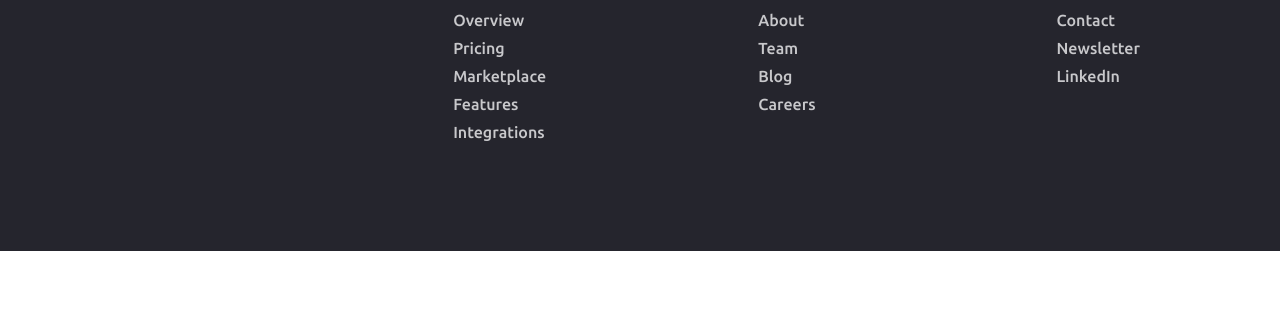
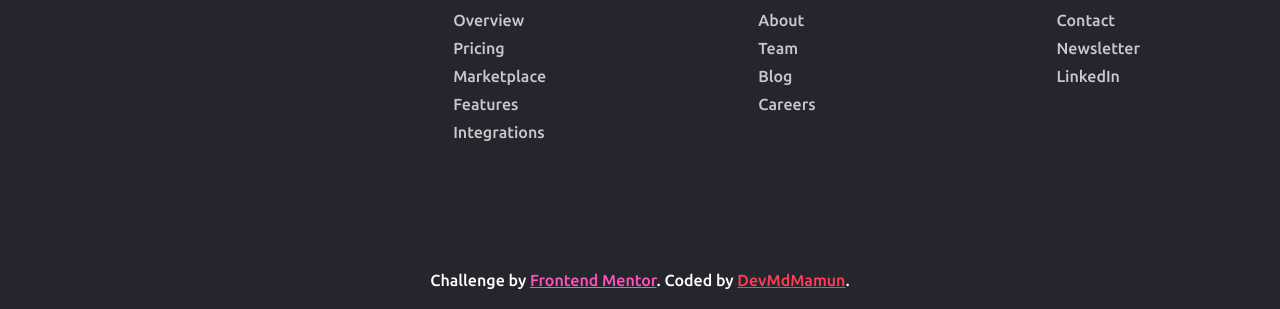
Before and after one commit to devmdmamun/basic-frontend-templates, a plain HTML site: page Blogr landing page/index.html in a window 1280 px wide. Shown: the part 2735-3044 px from the top of the page. Before the commit the page ends 2986 px from the top, so only its background shows below. Drawn offline with Linux system fonts and the light colour scheme.

Commit message:
added attribution

```diff
--- a/Blogr landing page/index.html
+++ b/Blogr landing page/index.html
@@ -193,6 +193,15 @@
             </ul>
           </div>
         </div>
+        <p class="attribution">
+          Challenge by
+          <a href="https://www.frontendmentor.io?ref=challenge" target="_blank"
+            >Frontend Mentor</a
+          >. Coded by
+          <a id="brand" target="_blank" href="https://devmdmamun.com"
+            >DevMdMamun</a
+          >.
+        </p>
       </footer>
     </div>
     <script>
--- a/Blogr landing page/style.css
+++ b/Blogr landing page/style.css
@@ -271,6 +271,19 @@ h4 {
 #footer-flex li:hover {
   text-decoration: underline;
 }
+
+.attribution {
+  text-align: center;
+  padding: 20px;
+  color: white;
+}
+.attribution a {
+  color: #ff52bf;
+}
+#brand {
+  color: #ff3d54;
+}
+
 @media screen and (max-width: 1300px) {
   nav {
     width: 90%;
```
